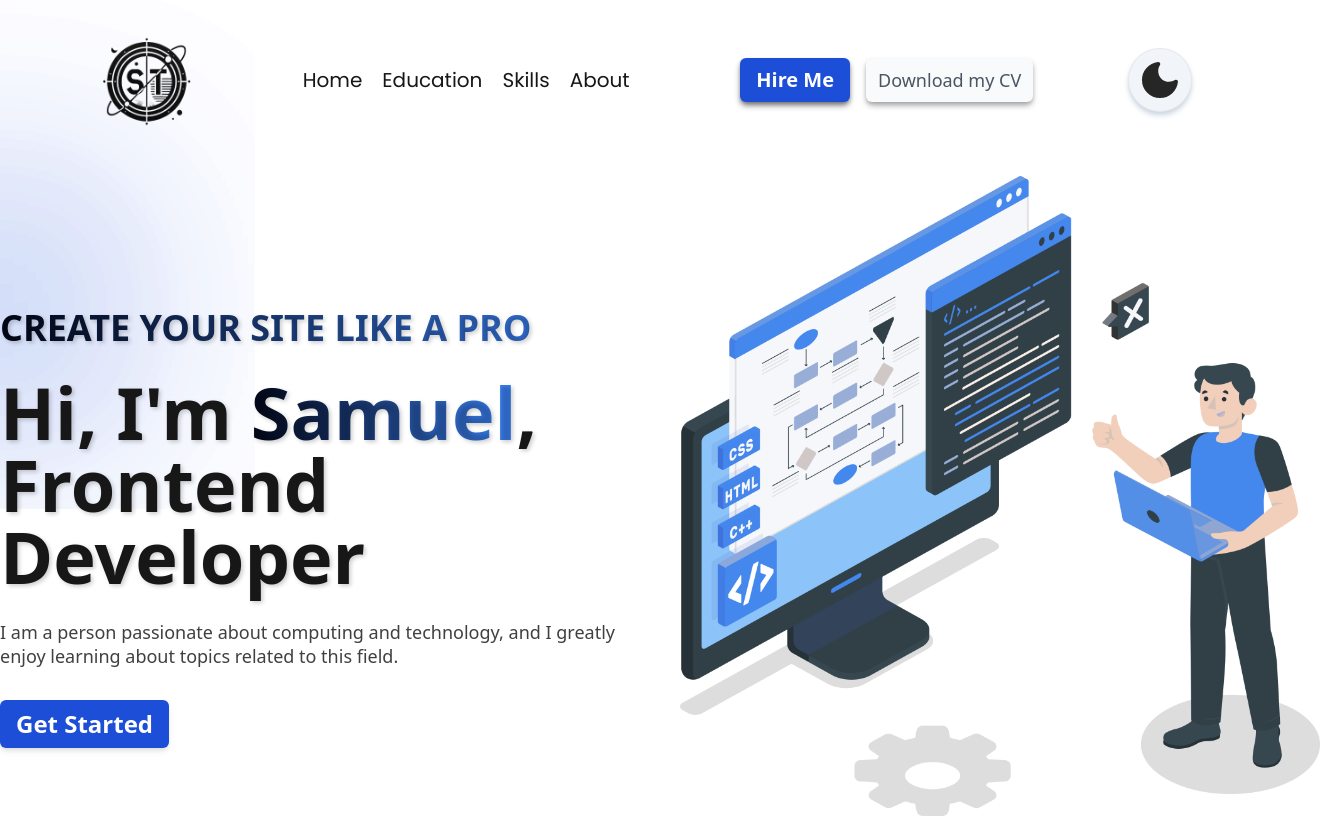
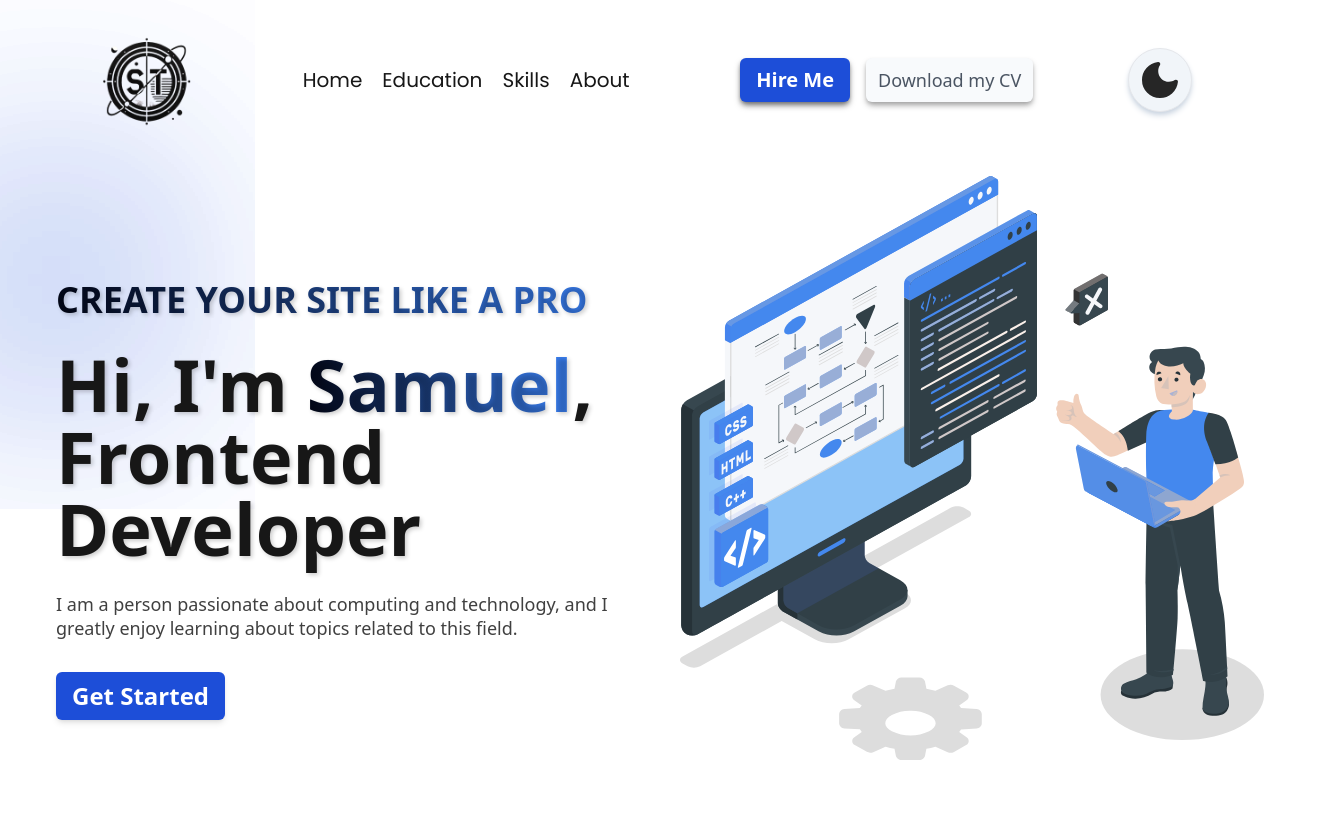
Before and after one commit to Stobio19/Personal-Portfolio, a Next.js app: page / in a window 1280 px wide. Shown: the top 818 px of the page, 1320 px wide, since content can reach past the window. Built offline with nearby package versions, Linux system fonts and the light colour scheme.

Commit message:
"Fixing the padding of the main imagen"

```diff
--- a/src/app/Components/Main.tsx
+++ b/src/app/Components/Main.tsx
@@ -1,10 +1,10 @@
 import React from "react";
-import main from "../img/main.png";
+import main from "../img/main.svg";
 import Image from "next/image";
 
 export default function Main() {
   return (
-    <main className=" md:py-12 relative grid grid-cols-1 lg:grid-cols-2 place-items-center max-w-7xl px-6  mx-auto md:px-8  lg:px-10 xl:px-0     ">
+    <main className=" md:py-12 relative grid grid-cols-1 lg:grid-cols-2 place-items-center max-w-7xl px-8  mx-auto md:px-10 lg:px-12  xl:px-14 2xl:px-16    ">
       <div className="content relative flex flex-col text-center md:text-start gap-4">
         <span className="blur-custom"></span>
         <span className="blur-custom"></span>
```
Also changed, not shown: src/app/img/main.png (deleted), src/app/img/main.svg (added).
